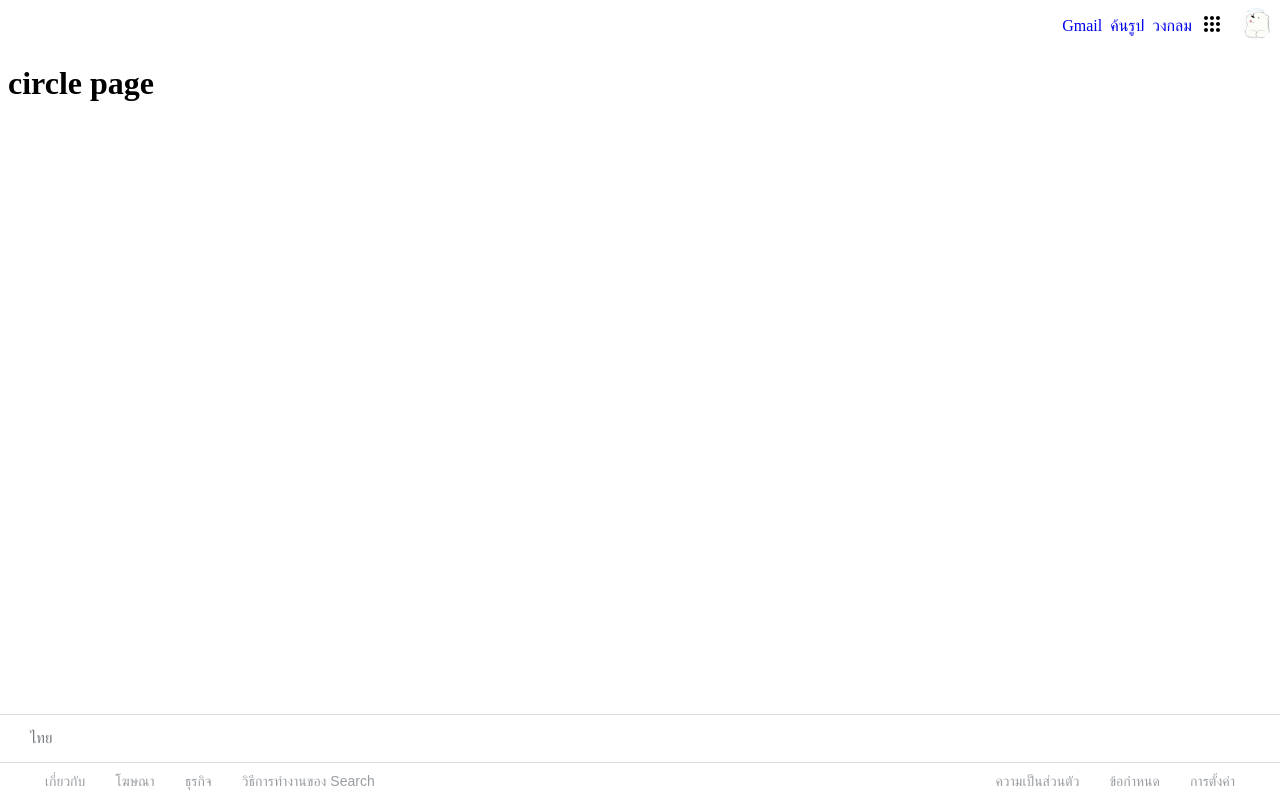
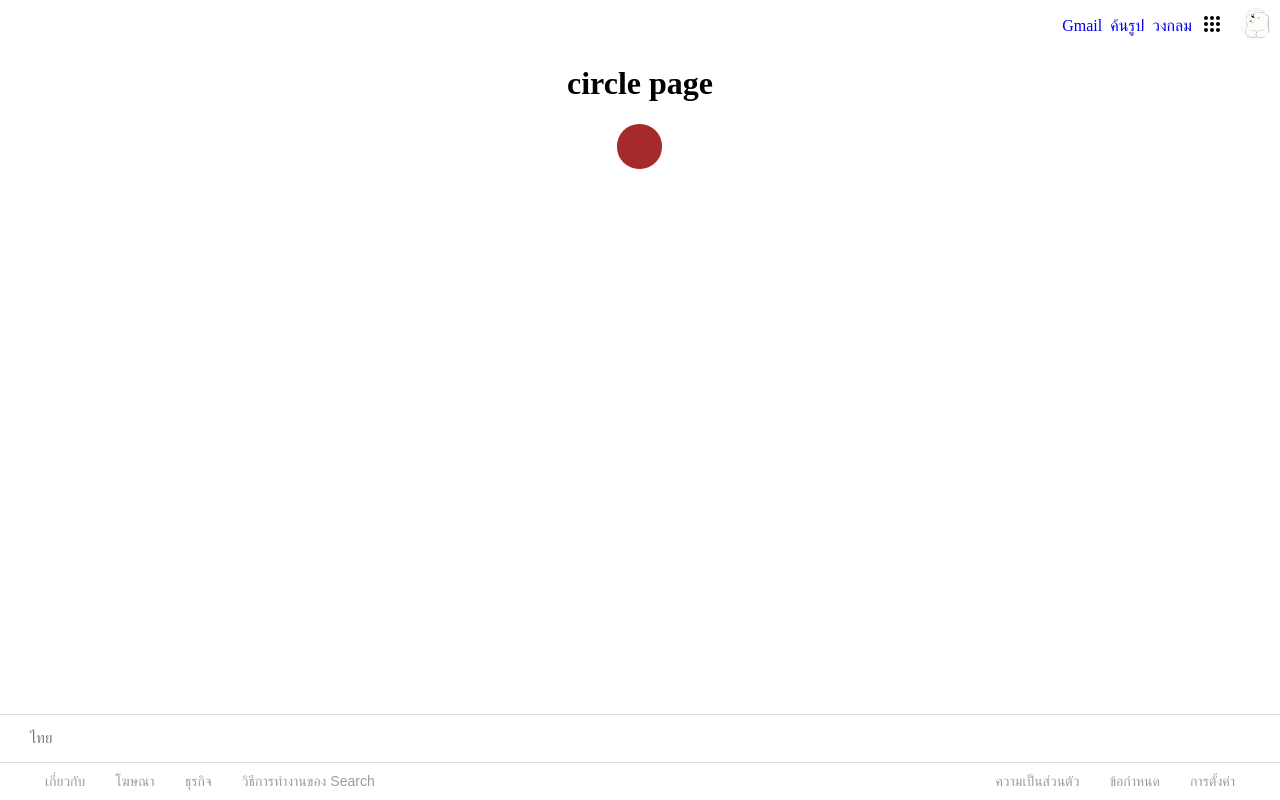
Before and after one commit to jirawan-chuapradit/google-test-app, a React (Create React App) app in the folder google-test-app/: page /circle in a window 1280 px wide. Built offline with nearby package versions, Linux system fonts and the light colour scheme.

Commit message:
add circle to page

```diff
--- a/google-test-app/src/App.js
+++ b/google-test-app/src/App.js
@@ -4,28 +4,34 @@ import Navbar from "./components/Navbar";
 import Circle from "./pages/Circle";
 import HomePage from "./pages/HomePage";
 import Gmail from "./pages/Gmail";
+import { Route,Routes } from "react-router-dom";
 
 function App() {
-  let component
-  switch (window.location.pathname) {
-    case "/":
-      component = <HomePage/>
-      break;
-    case "/circle":
-      component = <Circle/>
-      break;
-    case "/home":
-      component = <HomePage/>
-      break;
-    case "/gmail":
-        component = <Gmail/>
-        break;
-  }
+  // let component
+  // switch (window.location.pathname) {
+  //   case "/":
+  //     component = <HomePage/>
+  //     break;
+  //   case "/circle":
+  //     component = <Circle/>
+  //     break;
+  //   case "/home":
+  //     component = <HomePage/>
+  //     break;
+  //   case "/gmail":
+  //       component = <Gmail/>
+  //       break;
+  // }
   return (
     <>
       <Navbar />
       <div className="container">
-      {component}
+        <Routes>
+          <Route path="/" element={<HomePage/>}></Route>
+          <Route path="/circle" element={<Circle/>}></Route>
+          <Route path="/gmail" element={<Gmail/>}></Route>
+          <Route path="/home" element={<HomePage/>}></Route>
+        </Routes>
       </div>
       <Footer />
     </>
--- a/google-test-app/src/components/Navbar.js
+++ b/google-test-app/src/components/Navbar.js
@@ -29,7 +29,8 @@ import Finance from "../images/growth.png";
 
 import { useState } from "react";
 
-import { Container, Row, Col } from "react-grid-system";
+import { Row, Col } from "react-grid-system";
+import { Link } from "react-router-dom"
 
 const Navbar = () => {
     const [open, setOpen] = useState(false);
@@ -46,16 +47,9 @@ const Navbar = () => {
                 <Col sm={8}></Col>
                 <Col sm={4}>
                     <div className="rightLinks">
-                        <CustomLink href="/gmail">Gmail</CustomLink>
-                        <CustomLink href="/images">ค้นรูป</CustomLink>
-                        <CustomLink href="/circle">วงกลม</CustomLink>
-                        {/* <div className="nav-icon">
-                            <a href="/images">ค้นรูป</a>
-                        </div> */}
-
-                        {/* <div className="nav-icon">
-                            <a href="/circile">วงกลม</a>
-                        </div> */}
+                        <CustomLink to="/gmail">Gmail</CustomLink>
+                        <CustomLink to="/images">ค้นรูป</CustomLink>
+                        <CustomLink to="/circle">วงกลม</CustomLink>
 
                         <div className="nav-icon">
                             <svg
@@ -361,10 +355,10 @@ const Navbar = () => {
     );
 };
 
-function CustomLink({href, children,...props}){
+function CustomLink({to, children,...props}){
     return (
         <div className="nav-icon">
-            <a href={href}>{children}</a>
+            <Link to={to} {...props}>{children}</Link>
         </div>
     )
 }
--- /dev/null
+++ b/google-test-app/src/pages/Circle.css
@@ -0,0 +1,15 @@
+.circle{
+    background-color: brown;
+    width: 45px;
+    height: 45px;
+    border-radius: 22px;
+}
+.circle:hover {
+    border-radius: 0px;
+}
+
+.container{
+    display: flex;
+    flex-direction: column;
+    align-items: center;
+}
--- a/google-test-app/src/pages/Circle.js
+++ b/google-test-app/src/pages/Circle.js
@@ -1,12 +1,19 @@
 import React from 'react'
+import "./Circle.css"
 
 
 function Circle() {
 
     return (
-        <div className="container">
-            <h1>circle page</h1>
-        </div>
+        <>
+            <div className="container">
+                <h1>circle page</h1>
+                <div className="circle"></div>
+            </div>
+
+
+        </>
+
 
     )
 }
```
